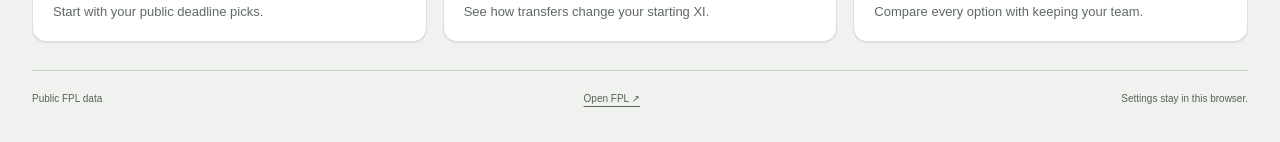
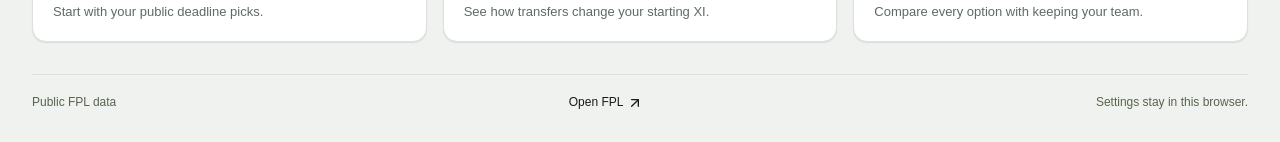
Before and after one commit to j4ckwinter/fantasy-pancake, a Next.js app: page / in a window 1280 px wide. Shown: the part 799-941 px from the top of the page. Built offline with nearby package versions, Linux system fonts and the light colour scheme; no server answers.

Commit message:
style(footer): use tokens and a lucide link icon

```diff
--- a/src/features/planner/components/planner-footer.css
+++ b/src/features/planner/components/planner-footer.css
@@ -1,19 +1,43 @@
-footer {
+.planner-footer {
   display: flex;
+  flex-wrap: wrap;
+  align-items: center;
   justify-content: space-between;
-  gap: var(--space-16);
-  flex-wrap: wrap;
-  margin-top: var(--space-28);
-  padding-top: var(--space-20);
-  border-top: 1px solid var(--color-border-rule);
-  font-size: var(--text-10);
+  gap: var(--space-8) var(--space-16);
+  margin-top: var(--space-32);
+  padding-top: var(--space-18);
+  border-top: 1px solid var(--color-line);
   color: var(--color-text-secondary);
+  font-size: var(--text-12);
 }
-footer a {
+.planner-footer__source {
+  font-variant-numeric: tabular-nums;
+}
+.planner-footer__link {
+  display: inline-flex;
+  align-items: center;
+  gap: var(--space-4);
+  border-radius: var(--radius-4);
+  color: var(--color-ink);
+  font-weight: 500;
+  text-decoration: none;
+}
+.planner-footer__link:hover {
+  text-decoration: underline;
   text-underline-offset: 4px;
 }
+.planner-footer__link:focus-visible {
+  outline: none;
+  box-shadow: var(--shadow-focus);
+}
 @media (max-width: 780px) {
-  footer {
-    font-size: var(--text-9);
+  .planner-footer {
+    flex-direction: column;
+    align-items: flex-start;
+    gap: var(--space-2);
+    font-size: var(--text-11);
+  }
+  .planner-footer__link {
+    min-height: var(--touch-target);
   }
 }
--- a/src/features/planner/components/planner-footer.tsx
+++ b/src/features/planner/components/planner-footer.tsx
@@ -1,3 +1,4 @@
+import { ArrowUpRightIcon } from "lucide-react";
 import type { Data } from "@/lib/schemas";
 import "./planner-footer.css";
 export function PlannerFooter({
@@ -8,8 +9,8 @@ export function PlannerFooter({
   landing?: boolean;
 }) {
   return (
-    <footer>
-      <span>
+    <footer className="planner-footer">
+      <span className="planner-footer__source">
         {landing
           ? "Public FPL data"
           : data
@@ -17,11 +18,13 @@ export function PlannerFooter({
             : "Public data from Fantasy Premier League"}
       </span>
       <a
+        className="planner-footer__link"
         href="https://fantasy.premierleague.com/"
         target="_blank"
         rel="noreferrer"
       >
-        Open FPL ↗
+        Open FPL
+        <ArrowUpRightIcon className="size-4" aria-hidden="true" />
       </a>
       <span>Settings stay in this browser.</span>
     </footer>
```
